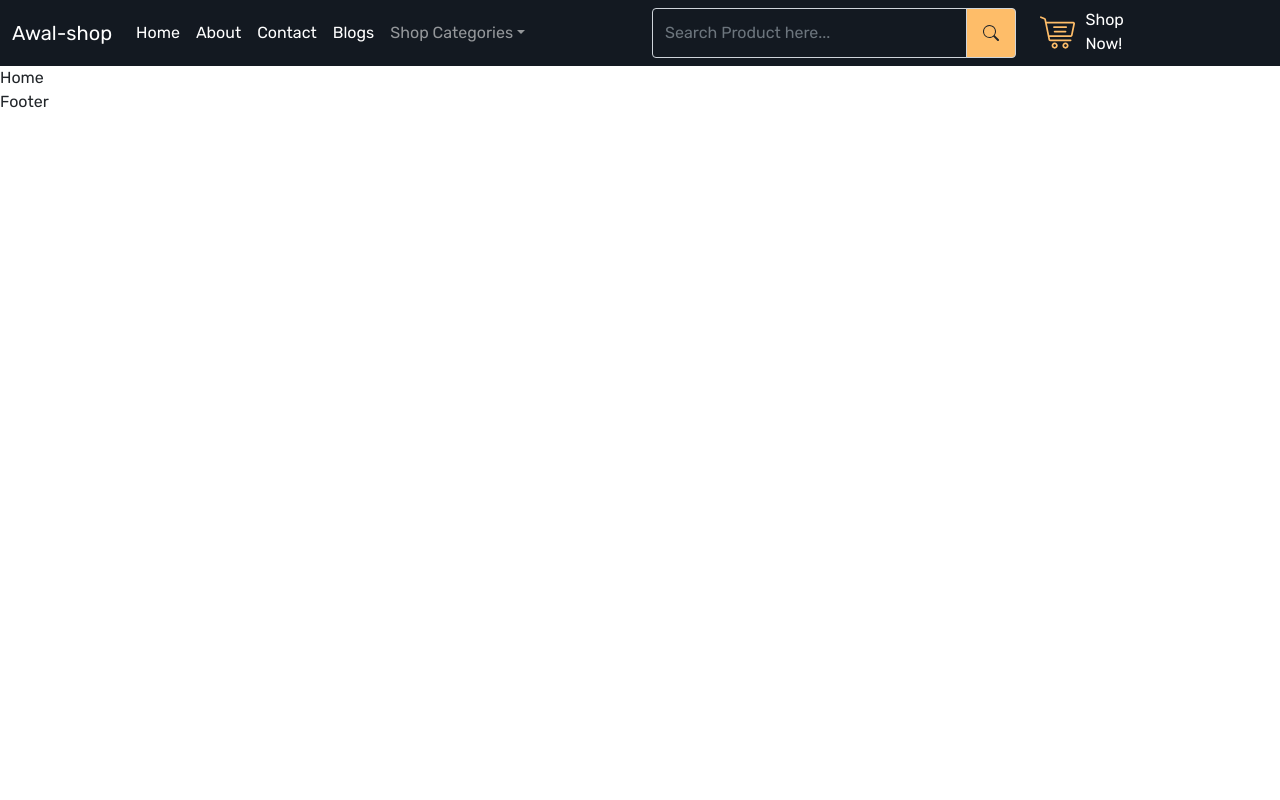
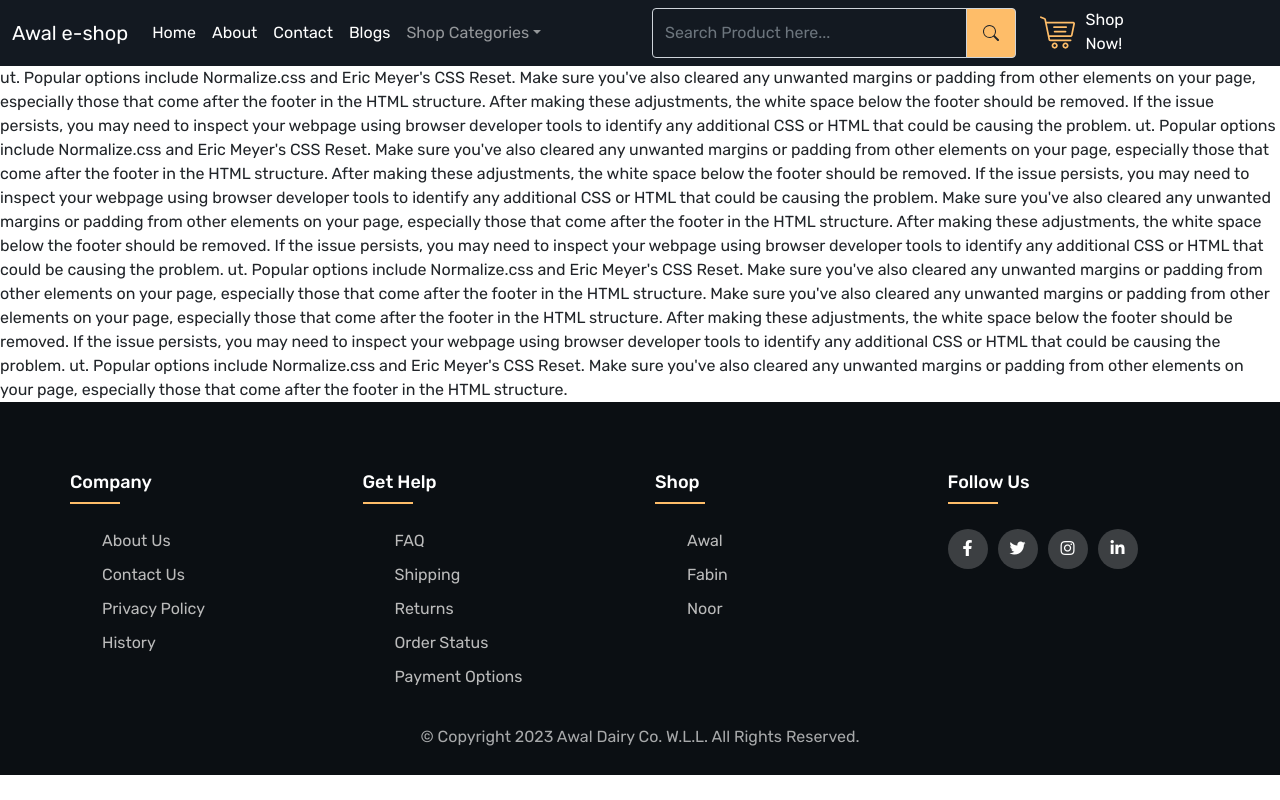
Before and after one commit to Othniel-N/othniel, a React (Create React App) app: page / in a window 1280 px wide. Built offline with nearby package versions, Linux system fonts and the light colour scheme.

Commit message:
Add existing project files to Git

```diff
--- a/public/index.html
+++ b/public/index.html
@@ -15,6 +15,15 @@
 <link href="https://fonts.googleapis.com/css2?family=Rubik:wght@400;500;600;700;800&display=swap" rel="stylesheet">
     <link href="https://cdn.jsdelivr.net/npm/bootstrap@5.0.2/dist/css/bootstrap.min.css" rel="stylesheet" integrity="sha384-EVSTQN3/azprG1Anm3QDgpJLIm9Nao0Yz1ztcQTwFspd3yD65VohhpuuCOmLASjC" crossorigin="anonymous">
     <link rel="manifest" href="%PUBLIC_URL%/manifest.json" />
+    <link rel="stylesheet" type="text/css" href="https://cdnjs.cloudflare.com/ajax/libs/font-awesome/5.15.1/css/all.min.css">
+    <script
+    type="module"
+    src="https://unpkg.com/ionicons@5.5.2/dist/ionicons/ionicons.esm.js"
+  ></script>
+  <script
+    nomodule
+    src="https://unpkg.com/ionicons@5.5.2/dist/ionicons/ionicons.js"
+  ></script>
     <title>Awal shop</title>
   </head>
   <body>
--- a/src/App.js
+++ b/src/App.js
@@ -1,5 +1,6 @@
 import { BrowserRouter, Route, Routes } from 'react-router-dom';
 import './App.css';
+import './components/footer-styles/index.css'
 import React from 'react';
 import Layout from './components/Layout';
 import Home from './pages/Home';
--- a/src/components/Footer.js
+++ /dev/null
@@ -1,9 +0,0 @@
-import React from 'react'
-
-const Footer = () => {
-  return (
-    <div>Footer</div>
-  )
-}
-
-export default Footer
--- /dev/null
+++ b/src/components/Footer.jsx
@@ -0,0 +1,57 @@
+import React from 'react';
+import { Link } from 'react-router-dom';
+import './footer-styles/index.css'
+
+const Footer = () => {
+  return (
+    <footer class="footer" >
+  	 <div class="container">
+  	 	<div class="row">
+  	 		<div class="footer-col">
+  	 			<h4>company</h4>
+  	 			<ul>
+  	 				<li><Link to="/"> About us</Link></li>
+  	 				<li><Link to="/"> Contact us</Link></li>
+  	 				<li><Link to="/"> privacy policy</Link></li>
+  	 				<li><Link to="/"> history</Link></li>
+  	 			</ul>
+  	 		</div>
+  	 		<div class="footer-col">
+  	 			<h4>get help</h4>
+  	 			<ul>
+  	 				<li><Link to="/"> FAQ</Link></li>
+  	 				<li><Link to="/"> shipping</Link></li>
+  	 				<li><Link to="/"> returns</Link></li>
+  	 				<li><Link to="/"> order status</Link></li>
+  	 				<li><Link to="/"> payment options</Link></li>
+  	 			</ul>
+  	 		</div>
+  	 		<div class="footer-col">
+  	 			<h4>shop</h4>
+  	 			<ul>
+  	 				<li><Link to="/"> awal</Link></li>
+  	 				<li><Link to="/"> fabin</Link></li>
+  	 				<li><Link to="/"> noor</Link></li>
+  	 				<li><Link to="/"> </Link></li>
+  	 			</ul>
+  	 		</div>
+  	 		<div class="footer-col">
+  	 			<h4>follow us</h4>
+  	 			<div class="social-links">
+  	 				<Link><i class="fab fa-facebook-f"></i></Link>
+  	 				<Link to="/"> <i class="fab fa-twitter"></i></Link>
+  	 				<Link to="/"> <i class="fab fa-instagram"></i></Link>
+  	 				<Link to="/"> <i class="fab fa-linkedin-in"></i></Link>
+  	 			</div>
+  	 		</div>
+  	 	</div>
+  	 </div>
+     <div className="copyright">
+        &copy; Copyright 2023 Awal Dairy Co. W.L.L. All Rights Reserved.
+      </div>
+  </footer>
+
+  )
+}
+
+export default Footer
--- a/src/components/Header.js
+++ b/src/components/Header.js
@@ -3,7 +3,7 @@ import { Navbar, Nav, NavDropdown } from 'react-bootstrap';
 import { BsSearch } from 'react-icons/bs';
 import { NavLink, Link } from 'react-router-dom';
 // import "../homePageFront/styles/Header.css";
-import "./styles/Header.css"
+import "./header-styles/Header.css"
 
 const Header = () => {
   return (
@@ -11,7 +11,7 @@ const Header = () => {
       <div className="container-xxl">
         <Navbar.Brand>
           <Link to="/" className="text-white">
-            Awal-shop
+            Awal e-shop
           </Link>
         </Navbar.Brand>
         <Navbar.Toggle aria-controls="navbar-nav" />
--- a/src/components/Layout.js
+++ b/src/components/Layout.js
@@ -1,5 +1,6 @@
 import React from 'react';
 import { Outlet } from 'react-router-dom';
+import './footer-styles/index.css'
 import Header from './Header';
 import Footer from './Footer';
 
--- /dev/null
+++ b/src/components/footer-styles/index.css
@@ -0,0 +1,102 @@
+/* @import url('https://fonts.googleapis.com/css2?family=Poppins:wght@300;400;500;600;700&display=swap'); */
+body{
+	line-height: 1.5;
+	font-family: 'Poppins', sans-serif;
+}
+*{
+	margin:0;
+	padding:0;
+	box-sizing: border-box;
+}
+.container{
+	max-width: 1170px;
+	margin:auto;
+
+}
+.row{
+	display: flex;
+	flex-wrap: wrap;
+}
+ul{
+	list-style: none;
+}
+.footer{
+	background-color: #0b0f13;
+    padding: 70px 0;
+}
+.footer-col{
+   width: 25%;
+   padding: 0 15px;
+}
+.footer-col h4{
+	font-size: 18px;
+	color: #ffffff;
+	text-transform: capitalize;
+	margin-bottom: 35px;
+	font-weight: 500;
+	position: relative;
+}
+.footer-col h4::before{
+	content: '';
+	position: absolute;
+	left:0;
+	bottom: -10px;
+	background-color: #febd69;
+	height: 2px;
+	box-sizing: border-box;
+	width: 50px;
+}
+.footer-col ul li:not(:last-child){
+	margin-bottom: 10px;
+}
+.footer-col ul li a{
+	font-size: 16px;
+	text-transform: capitalize;
+	color: #ffffff;
+	text-decoration: none;
+	font-weight: 300;
+	color: #bbbbbb;
+	display: block;
+	transition: all 0.3s ease;
+}
+.footer-col ul li a:hover{
+	color: #ffffff;
+	padding-left: 8px;
+}
+.footer-col .social-links a{
+	display: inline-block;
+	height: 40px;
+	width: 40px;
+	background-color: rgba(255,255,255,0.2);
+	margin:0 10px 10px 0;
+	text-align: center;
+	line-height: 40px;
+	border-radius: 50%;
+	color: #ffffff;
+	transition: all 0.5s ease;
+}
+.footer-col .social-links a:hover{
+	color: #24262b;
+	background-color: #ffffff;
+}
+.copyright {
+    text-align: center;
+    color: rgba(255, 255, 255, 0.644);
+    padding: 20px 0;
+    position: absolute;
+    bottom: 15;
+    width: 100%;
+  }
+
+/*responsive*/
+@media(max-width: 767px){
+  .footer-col{
+    width: 50%;
+    margin-bottom: 30px;
+}
+}
+@media(max-width: 574px){
+  .footer-col{
+    width: 100%;
+}
+}
--- a/src/pages/Home.js
+++ b/src/pages/Home.js
@@ -2,7 +2,32 @@ import React from 'react'
 
 const Home = () => {
   return (
-    <div>Home</div>
+
+    <div>ut. Popular options include Normalize.css and Eric Meyer's CSS Reset.
+
+    Make sure you've also cleared any unwanted margins or padding from other elements on your page, especially those that come after the footer in the HTML structure.
+
+    After making these adjustments, the white space below the footer should be removed. If the issue persists, you may need to inspect your webpage using browser developer tools to identify any additional CSS or HTML that could be causing the problem.
+    ut. Popular options include Normalize.css and Eric Meyer's CSS Reset.
+
+     Make sure you've also cleared any unwanted margins or padding from other elements on your page, especially those that come after the footer in the HTML structure.
+
+     After making these adjustments, the white space below the footer should be removed. If the issue persists, you may need to inspect your webpage using browser developer tools to identify any additional CSS or HTML that could be causing the problem.
+     Make sure you've also cleared any unwanted margins or padding from other elements on your page, especially those that come after the footer in the HTML structure.
+
+    After making these adjustments, the white space below the footer should be removed. If the issue persists, you may need to inspect your webpage using browser developer tools to identify any additional CSS or HTML that could be causing the problem.
+    ut. Popular options include Normalize.css and Eric Meyer's CSS Reset.
+
+     Make sure you've also cleared any unwanted margins or padding from other elements on your page, especially those that come after the footer in the HTML structure.
+
+     Make sure you've also cleared any unwanted margins or padding from other elements on your page, especially those that come after the footer in the HTML structure.
+
+    After making these adjustments, the white space below the footer should be removed. If the issue persists, you may need to inspect your webpage using browser developer tools to identify any additional CSS or HTML that could be causing the problem.
+    ut. Popular options include Normalize.css and Eric Meyer's CSS Reset.
+
+     Make sure you've also cleared any unwanted margins or padding from other elements on your page, especially those that come after the footer in the HTML structure.
+
+     </div>
   )
 }
 
```
Also changed, not shown: src/components/header-styles/Header.css (renamed from src/components/styles/Header.css), 1 other file (tests, documents, lock files or other folders).
